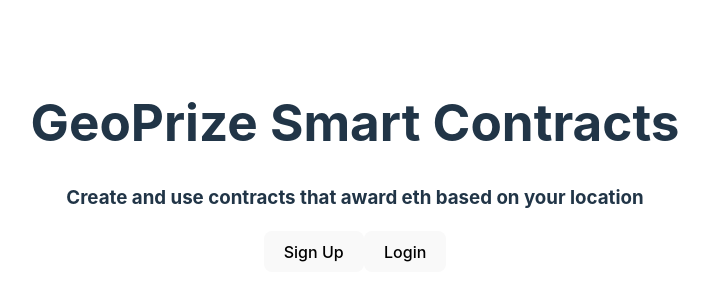
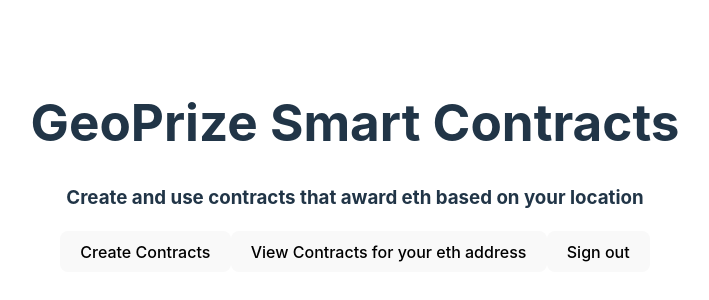
Before and after one commit to KuzonFyre/GeoPrize, a React (Vite) app: page / in a window 1280 px wide. Shown: the part 234-534 px from the top of the page, without its empty margins (285-994 px from the left). Built offline with nearby package versions, Linux system fonts and the light colour scheme; no server answers.

Commit message:
cleanup and more router stuff

```diff
--- a/package.json
+++ b/package.json
@@ -21,6 +21,7 @@
     "match-sorter": "^6.3.1",
     "react": "^18.2.0",
     "react-dom": "^18.2.0",
+    "react-firebase-hooks": "^5.1.1",
     "react-router-dom": "^6.10.0",
     "sort-by": "^0.0.2"
   },
--- a/src/App.tsx
+++ b/src/App.tsx
@@ -1,8 +1,5 @@
-import { useState } from 'react'
 import { createBrowserRouter, RouterProvider, useLocation } from "react-router-dom"
 import './App.css'
-import { ApiContext } from "./contexts/api"
-import { Api } from "./lib/api"
 import { Root} from './pages/Root'
 import {Login} from './pages/Login'
 import {Signup} from './pages/Signup'
@@ -33,7 +30,7 @@ const router = createBrowserRouter([
         element: <Contracts />
       },
       {
-        path: 'contract/:address/:to/:from/',
+        path: 'contract/:address/',
         element: <Contract />
       },
       {
@@ -44,12 +41,9 @@ const router = createBrowserRouter([
   }
 ])
 export const App = () => {
-  const [api, setApi] = useState(new Api());
   return (
     <>
-    <ApiContext.Provider value = {api}>
       <RouterProvider router={router} />
-    </ApiContext.Provider>
     </>
   )
 }
--- a/src/contexts/api.ts
+++ /dev/null
@@ -1,5 +0,0 @@
-import { createContext } from "react";
-import { Api } from "../lib/api";
-
-
-export const ApiContext = createContext<Api>(new Api());
--- a/src/firebase.tsx
+++ b/src/firebase.tsx
@@ -1,7 +1,7 @@
 // Import the functions you need from the SDKs you need
 import { FirebaseApp, initializeApp, } from "firebase/app";
 import { Analytics, getAnalytics } from "firebase/analytics";
-import {connectAuthEmulator, getAuth} from 'firebase/auth'
+import {connectAuthEmulator, getAuth, onAuthStateChanged} from 'firebase/auth'
 import { getFirestore, connectFirestoreEmulator, initializeFirestore} from "firebase/firestore";
 // TODO: Add SDKs for Firebase products that you want to use
 // https://firebase.google.com/docs/web/setup#available-libraries
--- a/src/hooks/useApi.ts
+++ /dev/null
@@ -1,7 +0,0 @@
-import { useContext } from "react";
-import { ApiContext } from "../contexts/api";
-
-export const useApi = () => {
-  const api = useContext(ApiContext);
-  return api;
-}
--- a/src/lib/api.ts
+++ /dev/null
@@ -1,40 +0,0 @@
-import { json } from "react-router-dom";
-
-type Method = "get" | "post" | "put" | "del";
-
-export class Api {
-  private token = "";
-  private async makeRequest(url: string, method: Method, body: Record<string, any> = {}) {
-    const options: RequestInit = {
-      method,
-      headers: {
-        "Content-Type": "application/json",
-      },
-      credentials: 'include'
-    }
-
-    if (method === 'post' || method === 'put') {
-      options.body = JSON.stringify(body);
-    }
-
-    const result = await fetch(url, options);
-    console.log(url);
-    return result.json();
-  }
-
-  get(url: string) {
-    return this.makeRequest(url, 'get');
-  }
-
-  post(url: string, body: Record<string, any>) {
-    return this.makeRequest(url, 'post', body);
-  }
-
-  put(url: string, body: Record<string, any>) {
-    return this.makeRequest(url, 'put', body);
-  }
-
-  del(url: string) {
-    return this.makeRequest(url, 'del');
-  }
-}
--- a/src/pages/Contract.tsx
+++ b/src/pages/Contract.tsx
@@ -1,10 +1,13 @@
 import React from 'react'
 import { useState } from "react";
-import {db} from '../firebase'
+import {db,auth} from '../firebase'
 import alchemyLogo from "../assets/alchemylogo.svg";
 import { ethers} from 'ethers';
 import GeoPrize from "../smart-contracts/artifacts/contracts/GeoPrize-Contract.sol/GeoPrize.json";
 import { useParams } from 'react-router-dom';
+import { useAuthState } from "react-firebase-hooks/auth";
+import { useEffect } from 'react';
+import { useNavigate } from 'react-router-dom';
 
 
 function ReceiveSepoliaEth({provider, contractAddress}: {provider: ethers.providers.Web3Provider, contractAddress: string}) {
@@ -54,9 +57,14 @@ function ReceiveSepoliaEth({provider, contractAddress}: {provider: ethers.provid
 };
 
 export const Contract = () => {
-  const {address, to, from } = useParams();
+  const {address} = useParams();
+  const [user,loading,error] = useAuthState(auth);
   const [provider, setProvider] = useState<ethers.providers.Web3Provider | null>(null);
-
+  const navigate = useNavigate();
+  useEffect(() => {
+    if(loading) return;
+    if (!user) return navigate("/login");
+  }, [user,loading]);
   const connectWallet = async () => {
     if (!window.ethereum) {
       alert("Please install MetaMask");
--- a/src/pages/Contracts.tsx
+++ b/src/pages/Contracts.tsx
@@ -1,36 +1,25 @@
 import React, { useEffect } from 'react'
 import { useState } from "react";
 import {db,auth} from '../firebase'
-import { useNavigate} from "react-router-dom";
-import {collection, doc, setDoc,getDoc, getDocs} from "firebase/firestore";
+import {collection, doc,getDoc, getDocs} from "firebase/firestore";
+import { useAuthState } from "react-firebase-hooks/auth";
+import { useNavigate } from "react-router-dom";
 
 
 export const Contracts = () => {
   const navigate = useNavigate();
   const [contracts, setContracts] = useState([] as Contract[]);
-
-  useEffect(() => {
-    getContracts();
-
-  }, []);
+  const [user,loading,error] = useAuthState(auth);
+    useEffect(() => {
+      if(loading) return;
+      if (!user) return navigate("/login");
+      getContracts();
+    }, [user,loading]);
   type Contract = {
     to: string;
     from: string;
     address: string;
   };
-//   const  getContracts = async () => {
-//     console.log(auth.currentUser)
-//     if(auth.currentUser != null){
-//       const userDoc = doc(db, "users", auth.currentUser.uid);
-//       const userSnap = await getDoc(userDoc);
-//       if (userSnap.exists()) {
-//         const userData = userSnap.data();
-//         if(userData && userData.contracts){
-//           setContracts(userData.contracts);
-//         }
-//     }
-//   }
-// }
 
 async function getContracts() {
   const contractsCollection = collection(db, "contracts");
@@ -57,7 +46,6 @@ async function getContracts() {
   }
   );
   console.log(contracts);
-  // setContracts(contracts);
 }
 
 
@@ -68,7 +56,7 @@ async function getContracts() {
         <ul>
         {contracts.length > 0 && contracts && contracts.map((contract) => (
             <li key={contract.address}>
-              <div onClick={() => navigate("../contract/" + contract.address + "/" + contract.to + "/" + contract.from)}>
+              <div onClick={() => navigate("../contract/" + contract.address + "/")}>
                 Address: {contract.address}
                 To: {contract.to}
                 From: {contract.from}
--- a/src/pages/CreateContract.tsx
+++ b/src/pages/CreateContract.tsx
@@ -7,13 +7,20 @@ import GeoPrize from "../smart-contracts/artifacts/contracts/GeoPrize-Contract.s
 import {db,auth} from '../firebase'
 import {doc, setDoc,updateDoc} from "firebase/firestore";
 import { arrayUnion} from "firebase/firestore";
-
+import { useAuthState } from "react-firebase-hooks/auth";
+import { useNavigate } from "react-router-dom";
 
 export const CreateContract = () => {
   const center: google.maps.LatLngLiteral = { lat: 41.74078398514266, lng: -111.81450941381996};
   const zoom = 8;
   const [position, setPosition] = useState<google.maps.LatLngLiteral>(center);
   const [latLangModifier, setLatLangModifier] = useState<number>(.005);
+  const [user,loading,error] = useAuthState(auth);
+  const navigate = useNavigate();
+  useEffect(() => {
+    if(loading) return;
+    if (!user) return navigate("/login");
+  }, [user,loading]);
   function handlePositionState(newValue: google.maps.LatLngLiteral,newLatLangModifier: number){
     setPosition(newValue);
     setLatLangModifier(newLatLangModifier);
--- a/src/pages/Home.tsx
+++ b/src/pages/Home.tsx
@@ -1,7 +1,12 @@
 import { useNavigate } from "react-router-dom";
+import {auth} from '../firebase'
 export const Home = () => {
     const navigate = useNavigate();
 
+    const logout = async () => {
+        await auth.signOut()
+        navigate("../login")
+    }
     return (<div>
         <h1>
             GeoPrize Smart Contracts
@@ -10,8 +15,9 @@ export const Home = () => {
             <h3>
                 Create and use contracts that award eth based on your location
             </h3>
-            <button onClick={() => navigate("/signup")}>Sign Up</button>
-            <button onClick={() => navigate("/login")}>Login</button>
+            <button onClick={() => navigate("../create-contract")}>Create Contracts</button>
+            <button onClick={() => navigate("/contracts")}>View Contracts for your eth address</button>
+            <button onClick={logout}>Sign out</button>
         </div>
     </div>)
 }
--- a/src/pages/Login.tsx
+++ b/src/pages/Login.tsx
@@ -2,11 +2,9 @@ import {useState} from 'react'
 import {auth} from '../firebase'
 import {signInWithEmailAndPassword} from 'firebase/auth'
 import { useNavigate} from "react-router-dom";
-import { useApi } from "../hooks/useApi";
 
 export const Login = () => {
     const navigate = useNavigate();
-    const api  = useApi();
 
     const [email, setEmail] = useState('')
     const [password, setPassword] = useState('')
@@ -27,8 +25,7 @@ export const Login = () => {
             const errorCode = error.code;
             const errorMessage = error.message;
         });
-        let result = await api.post("/sessions", {email, password})
-        navigate('../contracts/', {replace: true})
+        navigate('/', {replace: true})
 
     }
     return (
--- a/src/pages/Signup.tsx
+++ b/src/pages/Signup.tsx
@@ -2,12 +2,10 @@ import {useState} from 'react'
 import {db,auth} from '../firebase'
 import {createUserWithEmailAndPassword} from 'firebase/auth'
 import { useNavigate} from "react-router-dom";
-import { useApi } from "../hooks/useApi";
 import {doc, setDoc} from "firebase/firestore";
 
 export const Signup = () => {
     const navigate = useNavigate();
-    const api  = useApi();
     const [showError, setShowError] = useState(false);
     const [firstName, setFirstName] = useState("");
     const [lastName, setLastName] = useState("");
@@ -46,7 +44,7 @@ export const Signup = () => {
         const errorMessage = error.message;
         // ..
       });
-      navigate('../contracts/', {replace: true})
+      navigate('/', {replace: true})
 
     }
 
@@ -98,7 +96,6 @@ export const Signup = () => {
             <div className={
                 showError ? 'visible' : 'hidden'
             }>
-                <h4>Login Error!</h4>
             </div>
         </div>
     )
```
Also changed, not shown: 1 other file (tests, documents, lock files or other folders).
